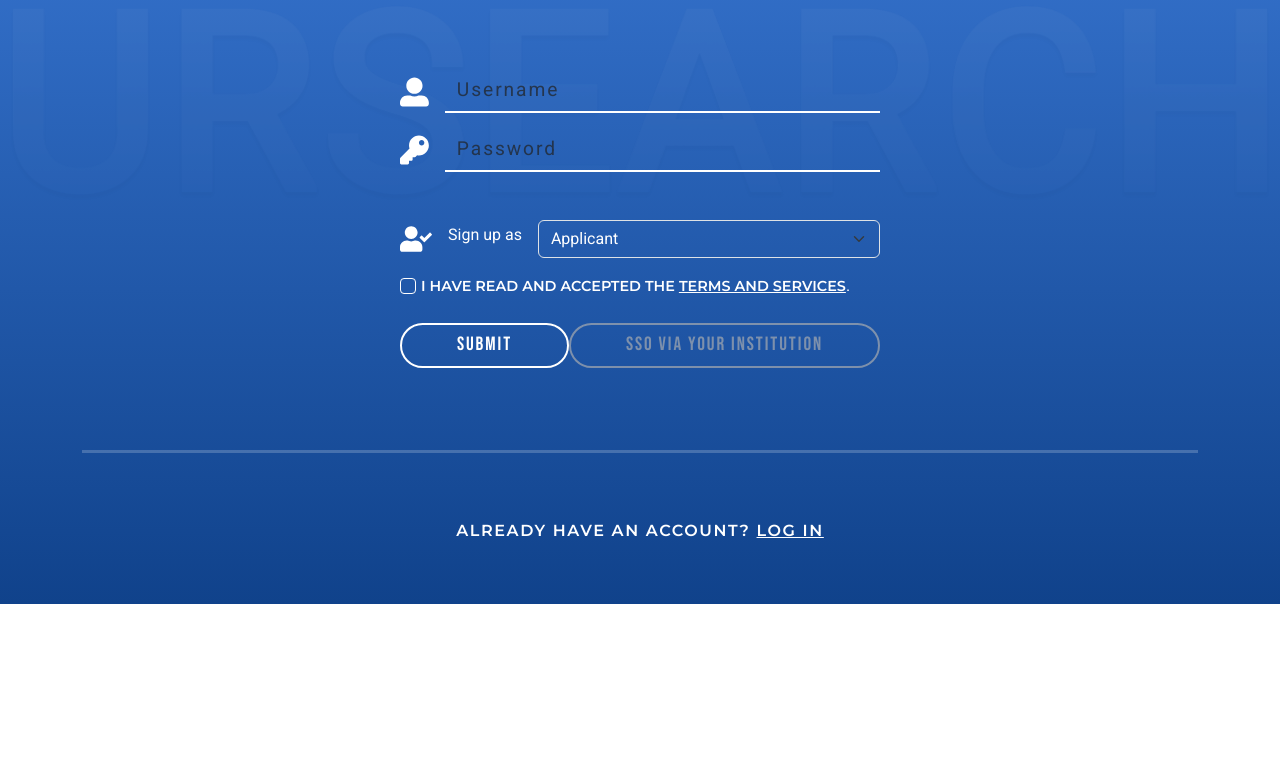
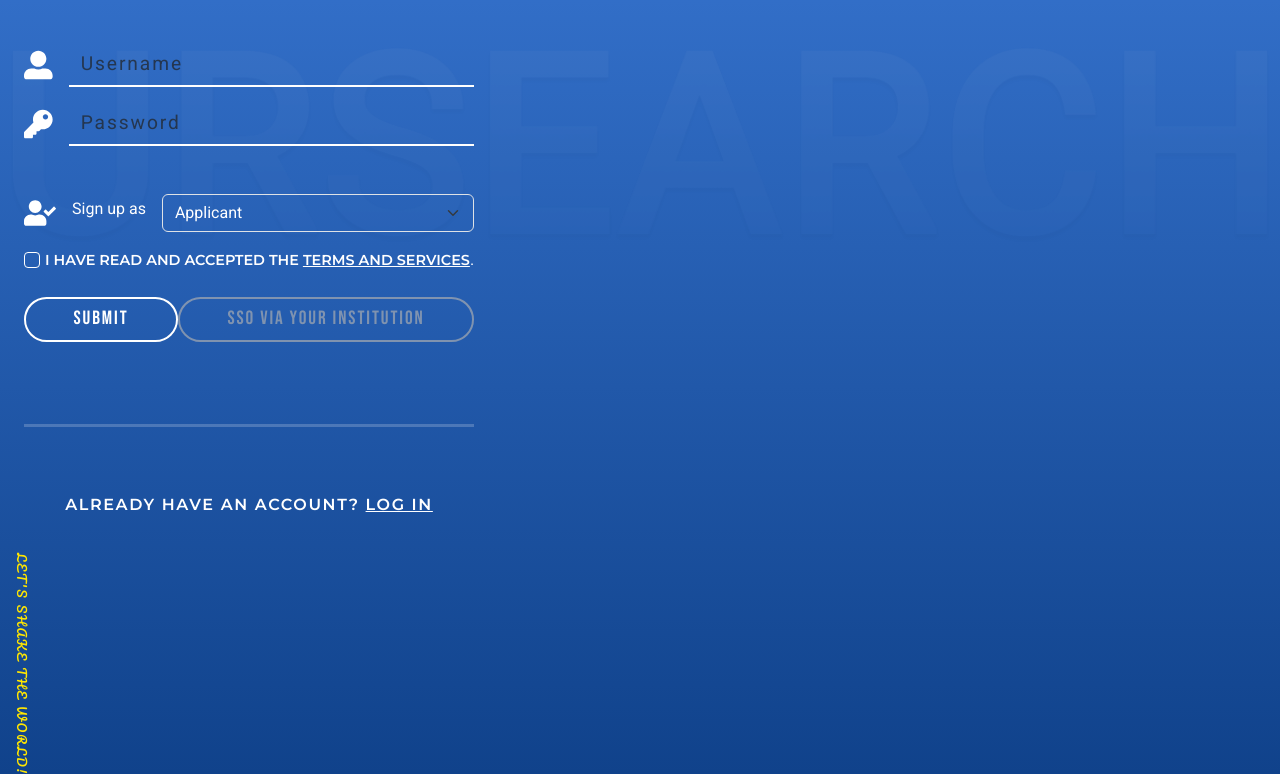
Before and after one commit to sweMojtaba/urSearchFrontEnd, a Next.js app: page /signup in a window 1280 px wide. Shown: the part 196-970 px from the top of the page. Before the commit the page ends 800 px from the top, so only its background shows below. Built offline with nearby package versions, Linux system fonts and the light colour scheme; a web font is replaced by a local one.

Commit message:
Add yellow intro line to login and signup pages

```diff
--- a/app/(auth)/auth.scss
+++ b/app/(auth)/auth.scss
@@ -1,5 +1,28 @@
+@import url('https://fonts.googleapis.com/css?family=Pacifico');
+
 .icon-inline {
     width: 2em;
     height: 2em;
     margin-right: 1em;
 }
+
+.verticalPhrase {
+    display: flex;
+    writing-mode: vertical-rl;
+    text-orientation: mixed;
+    font-family: 'Pacifico';
+    color: #FFE600;
+    font-size: 12px;
+    font-weight: 400;
+    line-height: normal;
+    letter-spacing: 2px;
+    text-transform: uppercase;
+    align-items: center;
+}
+
+.vertLine {
+    flex-grow: 0.5;
+    height: 1px;
+    background-color: #000; /* Color of the line */
+    margin-right: 10px; /* Adjust the space between the line and the text */
+}
--- a/app/(auth)/signup/page.tsx
+++ b/app/(auth)/signup/page.tsx
@@ -67,5 +67,11 @@ export default function Signup() {
             }
         }
     }
-    return <AuthForm handleSubmit={handleSignup} functionality={AuthType.SIGNUP} />
+    return <div>
+        <AuthForm handleSubmit={handleSignup} functionality={AuthType.SIGNUP} />
+        <div className="verticalPhrase">
+            <div className="vertLine"></div>
+            <span>Let's shake the world!</span>
+        </div>
+    </div>
 }
```
Also changed, not shown: app/(auth)/login/page.tsx (+8 -1 lines).
